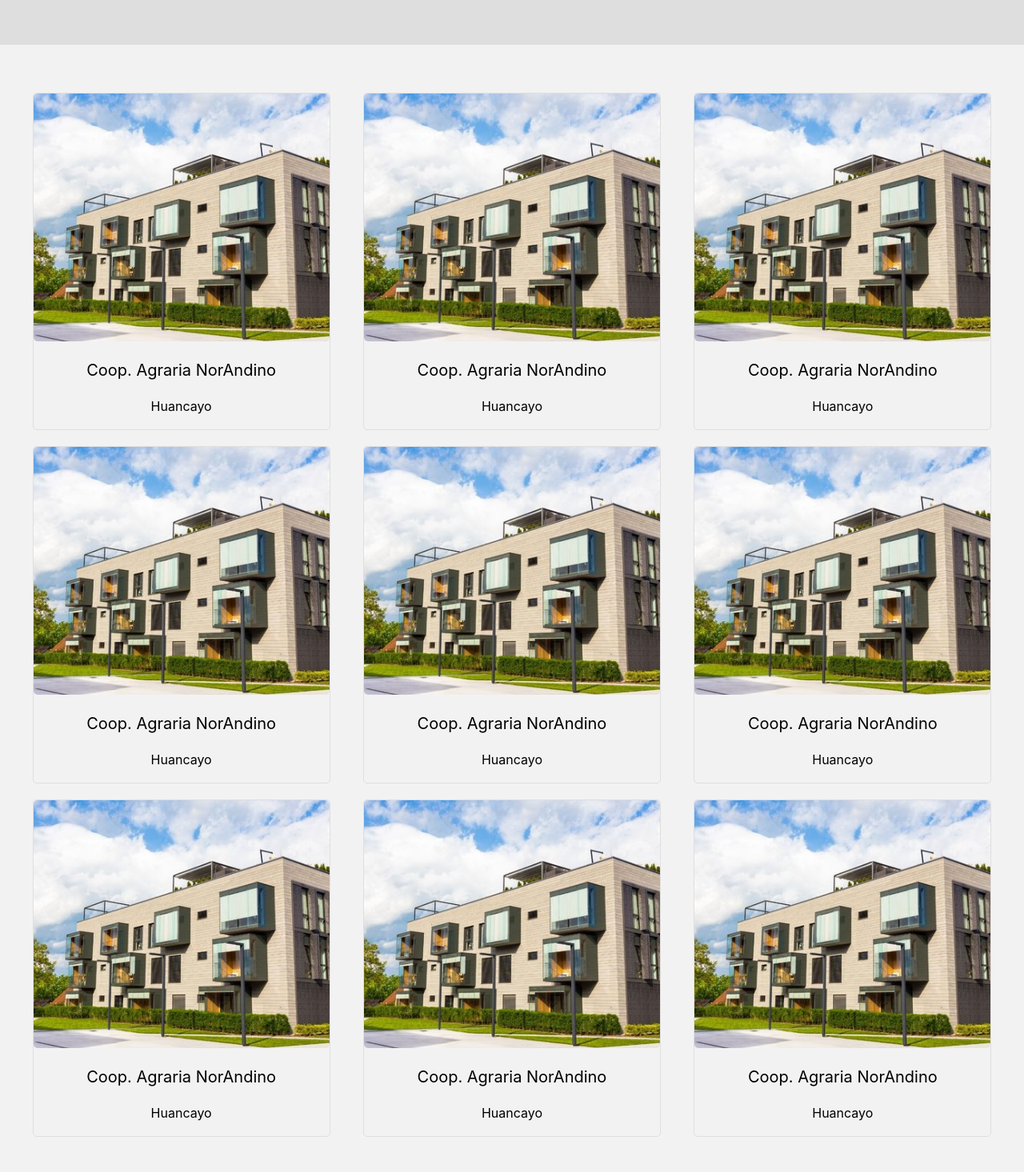
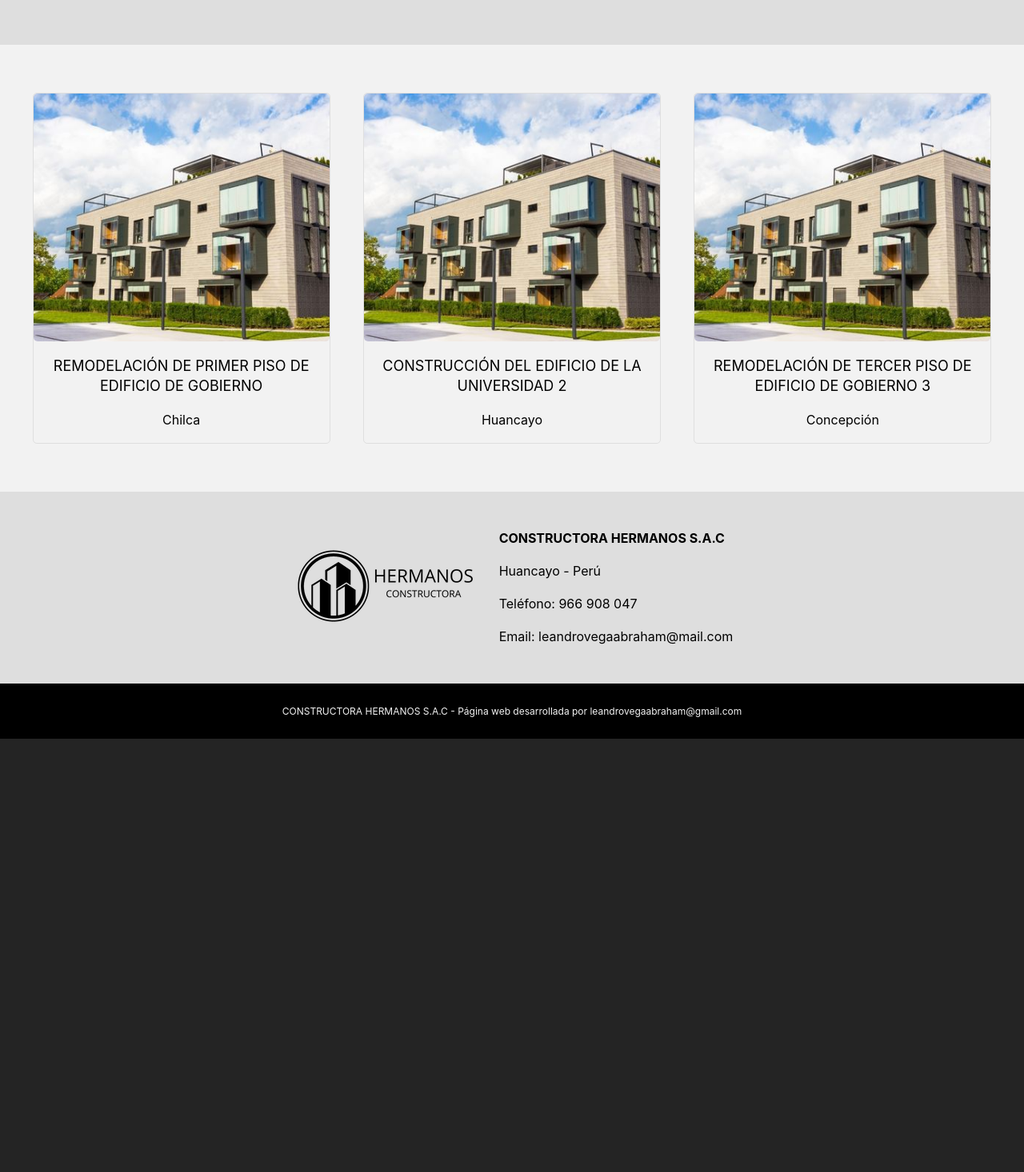
Before and after one commit to leasever/building, a React (Vite) app: page /project in a window 1280 px wide. Shown: the part 704-2170 px from the top of the page at 80% size. After the commit the page ends 1628 px from the top, so only its background shows below. Built offline with nearby package versions, Linux system fonts and the light colour scheme.

Commit message:
update modal and project card

```diff
--- a/src/components/Banner.jsx
+++ b/src/components/Banner.jsx
@@ -1,5 +1,4 @@
 export default function Banner({ image, height, title, description, btnBanner }) {
-  console.log(image)
   return (
     <>
       <div
--- a/src/components/Carousel.jsx
+++ b/src/components/Carousel.jsx
@@ -1,7 +1,6 @@
 import { useEffect, useState } from 'react'
-
-export default function Carousel() {
-  const images = ['SANA_1.jpg', 'SANA_2.jpg', 'SANA_3.jpg', 'SANA_4.jpg', 'SANA_5.jpg', 'SANA_6.jpg']
+export default function Carousel({ imageList }) {
+  const images = imageList
   const [selectedIndex, setSelectedIndex] = useState(0)
   const [selectedImage, setSelectedImage] = useState(images[0])
   const [loaded, setLoaded] = useState(false)
@@ -29,25 +28,23 @@ export default function Carousel() {
     selectNewImage(selectedIndex, images, true)
   }
 
-  const goToImage = (imageIndex) => {
-    setSelectedImage(images[imageIndex])
-    setSelectedIndex(imageIndex)
+  const goToImage = (index) => {
+    setSelectedImage(images[index])
+    setSelectedIndex(index)
   }
   return (
     <>
       <div className="carousel_section">
-        <img src={`/img/SANA/${selectedImage}`} alt="Proyecto" loading="lazy" className={loaded ? 'loaded' : ' '} onLoad={() => setLoaded(true)} />
-        <div className="btn_carousel">
-          <div onClick={previus} className="btn_section">
-            <div className="arrow-left icon"></div>
-          </div>
-          <div onClick={next} className="btn_section">
-            <div className="arrow-right icon"></div>
-          </div>
+        <img src={selectedImage} alt="Proyecto" loading="lazy" className={loaded ? 'loaded' : ' '} onLoad={() => setLoaded(true)} />
+        <div onClick={previus} className="btn_carousel btn_previus">
+          <div className="arrow-left icon"></div>
+        </div>
+        <div onClick={next} className="btn_carousel btn_next">
+          <div className="arrow-right icon"></div>
         </div>
         <div className="dots_carousel">
-          {images.map((_, imageIndex) => (
-            <div key={imageIndex} className={`dot_carrousel_indicator ${selectedIndex === imageIndex ? ' active_dot' : ' '}`} onClick={() => goToImage(imageIndex)}></div>
+          {images.map((_, index) => (
+            <div key={index} className={`dot_carrousel_indicator ${selectedIndex === index ? ' active_dot' : ' '}`} onClick={() => goToImage(index)}></div>
           ))}
         </div>
       </div>
--- a/src/components/Modal.jsx
+++ b/src/components/Modal.jsx
@@ -1,8 +1,15 @@
 import Carousel from './Carousel'
-export default function Modal({ open, onClose }) {
+import projects from '../data/project/projects.json'
+export default function Modal({ open, onClose, projectId }) {
   if (!open) return null
+  const project = projects.find((item) => item.id === projectId)
+  const { images, title, city, customer, year, description } = project
   return (
+    <>
       <div onClick={onClose} className="overlay_modal">
+        <div className="close_btn_modal">
+          <span className="close icon " onClick={onClose}></span>
+        </div>
         <div
           onClick={(e) => {
             e.stopPropagation()
@@ -10,28 +17,28 @@ export default function Modal({ open, onClose }) {
           className="modal_container"
         >
           <div className="carousel_img">
-          <Carousel />
+            <Carousel imageList={images} />
           </div>
 
           <div className="modal_right">
-          <div className="close icon close_btn_modal" onClick={onClose}></div>
             <div className="content_modal">
-            <p>REMODELACIÓN DE PRIMER PISO DE EDIFICIO DE GOBIERNO</p>
+              <p>{title}</p>
               <ul>
                 <li>
-                <strong>Lugar:</strong> Huancayo
+                  <strong>Lugar:</strong> {city}
                 </li>
                 <li>
-                <strong>Cliente:</strong> Universidad de la vida UV
+                  <strong>Cliente:</strong> {customer}
                 </li>
                 <li>
-                <strong>Año de entrega:</strong> 2020
+                  <strong>Año de entrega:</strong> {year}
                 </li>
               </ul>
-            <p>Aquí va puesta la descripción de la promoción si fuera necesario.</p>
+              <p>{description}</p>
             </div>
           </div>
         </div>
       </div>
+    </>
   )
 }
--- /dev/null
+++ b/src/components/ProjectCard.jsx
@@ -0,0 +1,30 @@
+import { useState } from 'react'
+import Modal from './Modal'
+import projects from '../data/project/projects.json'
+
+export default function ProjectCard() {
+  const [openModal, setOpenModal] = useState(false)
+  const [idProject, setIdProject] = useState('')
+  return (
+    <>
+      <Modal open={openModal} onClose={() => setOpenModal(false)} projectId={idProject} />
+      {projects.map((item) => (
+        <div
+          onClick={() => {
+            setOpenModal(true), setIdProject(item.id)
+          }}
+          className="card_project"
+          key={item.id}
+        >
+          <div className="card_img_project">
+            <img src={item.imgPortada} loading="lazy" alt="project urban" />
+          </div>
+          <div className="project_description">
+            <p>{item.title}</p>
+            <p>{item.city}</p>
+          </div>
+        </div>
+      ))}
+    </>
+  )
+}
--- /dev/null
+++ b/src/data/project/projects.json
@@ -0,0 +1,32 @@
+[
+  {
+    "id": "1",
+    "title": "REMODELACIÓN DE PRIMER PISO DE EDIFICIO DE GOBIERNO",
+    "city": "Chilca",
+    "customer": "Local comunal de Chilca",
+    "year": "2019",
+    "description": "Descripción de la obra ejecutada en Chilca",
+    "imgPortada": "/img/SANA/SANA_0.jpg",
+    "images": ["/img/SANA/SANA_1.jpg", "/img/SANA/SANA_2.jpg", "/img/SANA/SANA_3.jpg", "/img/SANA/SANA_4.jpg", "/img/SANA/SANA_5.jpg", "/img/SANA/SANA_6.jpg"]
+  },
+  {
+    "id": "2",
+    "title": "CONSTRUCCIÓN DEL EDIFICIO DE LA UNIVERSIDAD 2",
+    "city": "Huancayo",
+    "customer": "Universidad de la vida UV",
+    "year": "2022",
+    "description": "Descripción de la obra ejecutada en Huancayo",
+    "imgPortada": "/img/SANA/SANA_0.jpg",
+    "images": ["/img/SANA/SANA_1.jpg", "/img/SANA/SANA_2.jpg", "/img/SANA/SANA_3.jpg", "/img/SANA/SANA_4.jpg", "/img/SANA/SANA_5.jpg", "/img/SANA/SANA_6.jpg"]
+  },
+  {
+    "id": "3",
+    "title": "REMODELACIÓN DE TERCER PISO DE EDIFICIO DE GOBIERNO 3",
+    "city": "Concepción",
+    "customer": "Municipalidad de Concepción",
+    "year": "2020",
+    "description": "Descripción de la obra ejecutada en Concepción",
+    "imgPortada": "/img/SANA/SANA_0.jpg",
+    "images": ["/img/SANA/SANA_1.jpg", "/img/SANA/SANA_2.jpg", "/img/SANA/SANA_3.jpg", "/img/SANA/SANA_4.jpg", "/img/SANA/SANA_5.jpg", "/img/SANA/SANA_6.jpg"]
+  }
+]
--- a/src/routes/Home.jsx
+++ b/src/routes/Home.jsx
@@ -4,6 +4,7 @@ import Menu from '../components/Menu'
 import banner from '../data/home/banner.json'
 import categoryServices from '../data/categoryServices.json'
 import Footer from '../components/Footer'
+import ProjectCard from '../components/ProjectCard'
 
 export default function Home() {
   return (
@@ -62,41 +63,15 @@ export default function Home() {
           <div className="body_home_projects">
             <h2>PROYECTOS</h2>
             <div className="section_card_projects">
-              <Link to={'/about'}>
-                <div className="card_project">
-                  <img src="/img/project1.jpg" loading="lazy" alt="project1" />
-                  <div className="project_description">
-                    <p>Coop. Agraria NorAndino</p>
-                    <p>Huancayo</p>
-                  </div>
-                </div>
-              </Link>
-              <Link to={'/about'}>
-                <div className="card_project">
-                  <img src="/img/project1.jpg" loading="lazy" alt="project1" />
-                  <div className="project_description">
-                    <p>Coop. Agraria NorAndino</p>
-                    <p>Huancayo</p>
-                  </div>
-                </div>
-              </Link>
-              <Link to={'/about'}>
-                <div className="card_project">
-                  <img src="/img/project1.jpg" loading="lazy" alt="project1" />
-                  <div className="project_description">
-                    <p>Coop. Agraria NorAndino</p>
-                    <p>Huancayo</p>
-                  </div>
-                </div>
-              </Link>
+              <ProjectCard />
             </div>
 
             <div className="btn_projects">
-              <NavLink to={'/about'}>
+              <Link to={'/project'}>
                 <span className="custom_btn">
                   <p>CONOCER MÁS PROYECTOS</p>
                 </span>
-              </NavLink>
+              </Link>
             </div>
           </div>
         </div>
--- a/src/routes/Project.jsx
+++ b/src/routes/Project.jsx
@@ -1,16 +1,13 @@
-import { useState } from 'react'
 import Banner from '../components/Banner'
 import banner from '../data/project/banner.json'
 import Menu from '../components/Menu'
+import ProjectCard from '../components/ProjectCard'
 import Footer from '../components/Footer'
-import Modal from '../components/Modal'
 
 export default function Project() {
-  const [openModal, setOpenModal] = useState(false)
   return (
     <>
       <Menu />
-      <Modal open={openModal} onClose={() => setOpenModal(false)} />
       <div className="project_section">
         <Banner {...banner} />
         <div className="template_project">
@@ -20,73 +17,10 @@ export default function Project() {
         </div>
         <div className="all_projects">
           <div className="container">
-            <div onClick={() => setOpenModal(true)} className="card_project">
-              <img src="img/project_page_1.jpg" loading="lazy" alt="project urban" />
-              <div className="project_description">
-                <p>Coop. Agraria NorAndino</p>
-                <p>Huancayo</p>
-              </div>
-            </div>
-            <div className="card_project">
-              <img src="img/project_page_1.jpg" loading="lazy" alt="project urban" />
-              <div className="project_description">
-                <p>Coop. Agraria NorAndino</p>
-                <p>Huancayo</p>
-              </div>
-            </div>
-            <div className="card_project">
-              <img src="img/project_page_1.jpg" loading="lazy" alt="project urban" />
-              <div className="project_description">
-                <p>Coop. Agraria NorAndino</p>
-                <p>Huancayo</p>
-              </div>
-            </div>
-            <div className="card_project">
-              <img src="img/project_page_1.jpg" loading="lazy" alt="project urban" />
-              <div className="project_description">
-                <p>Coop. Agraria NorAndino</p>
-                <p>Huancayo</p>
-              </div>
-            </div>
-            <div className="card_project">
-              <img src="img/project_page_1.jpg" loading="lazy" alt="project urban" />
-              <div className="project_description">
-                <p>Coop. Agraria NorAndino</p>
-                <p>Huancayo</p>
-              </div>
-            </div>
-            <div className="card_project">
-              <img src="img/project_page_1.jpg" loading="lazy" alt="project urban" />
-              <div className="project_description">
-                <p>Coop. Agraria NorAndino</p>
-                <p>Huancayo</p>
-              </div>
-            </div>
-            <div className="card_project">
-              <img src="img/project_page_1.jpg" loading="lazy" alt="project urban" />
-              <div className="project_description">
-                <p>Coop. Agraria NorAndino</p>
-                <p>Huancayo</p>
-              </div>
-            </div>
-            <div className="card_project">
-              <img src="img/project_page_1.jpg" loading="lazy" alt="project urban" />
-              <div className="project_description">
-                <p>Coop. Agraria NorAndino</p>
-                <p>Huancayo</p>
-              </div>
-            </div>
-            <div className="card_project">
-              <img src="img/project_page_1.jpg" loading="lazy" alt="project urban" />
-              <div className="project_description">
-                <p>Coop. Agraria NorAndino</p>
-                <p>Huancayo</p>
-              </div>
-            </div>
+            <ProjectCard />
           </div>
         </div>
       </div>
-
       <Footer />
     </>
   )
--- a/src/styles/_main.scss
+++ b/src/styles/_main.scss
@@ -381,30 +381,6 @@ header {
       display: flex;
       justify-content: space-evenly;
       flex-wrap: wrap;
-
-      a {
-        width: 23%;
-
-        border: 1px solid $color-border;
-        border-radius: 5px;
-        margin: 20px 0;
-        text-decoration: none;
-        color: $color-text;
-
-        .card_project {
-          img {
-            object-fit: cover;
-            object-position: center;
-            border-radius: 5px;
-            width: 100%;
-            height: 310px;
-          }
-
-          p:first-child {
-            font-size: 20px;
-          }
-        }
-      }
     }
 
     .btn_projects {
@@ -531,101 +507,138 @@ header {
       display: flex;
       flex-wrap: wrap;
       justify-content: space-around;
-
-      .card_project {
-        width: 30%;
-        margin: 10px;
-        border: 1px solid $color-border;
-        text-align: center;
-        border-radius: 5px;
-        cursor: pointer;
-
-        img {
-          object-fit: cover;
-          object-position: center;
-          border-radius: 5px;
-          width: 100%;
-          height: 310px;
-        }
-
-        p:first-child {
-          font-size: 20px;
-        }
-      }
     }
   }
 }
 
 //end project
+//card project
+.card_project {
+  width: 30%;
+  max-width: 498;
+  margin: 10px;
+  border: 1px solid $color-border;
+  text-align: center;
+  border-radius: 5px;
+  cursor: pointer;
+
+  .card_img_project {
+    height: 310px;
+    max-width: 498px;
+
+    img {
+      object-fit: cover;
+      object-position: center;
+      border-radius: 5px;
+      width: 100%;
+      max-width: 498px;
+      height: 310px;
+    }
+  }
+
+  .project_description {
+    padding: 0 10px;
+    p:first-child {
+      font-size: 18px;
+    }
+  }
+}
+
+.category_card {
+  display: flex;
+  justify-content: space-around;
+  align-items: center;
+  width: 48%;
+  max-width: 628.31px;
+  min-height: 140px;
+  border: solid 1px $color-border;
+  margin: 10px 0;
+  padding: 10px;
+  color: $color-text;
+
+  .category_img_container {
+    aspect-ratio: 1;
+    margin: 10px;
+
+    img {
+      width: 90px;
+      height: 90px;
+      border-radius: 50%;
+    }
+  }
+
+  .description {
+    p:first-child {
+      font-size: 20px;
+    }
+  }
+}
 
 //modal
 .overlay_modal {
   background-color: rgba($color-text, 0.5);
-  position: fixed;
   width: 100%;
   height: 100%;
+  position: fixed;
+  top: 50%;
+  left: 50%;
+  transform: translate(-50%, -50%);
   z-index: 9999;
-  padding: 20px;
+  display: flex;
+  flex-direction: column;
+  align-items: center;
+  justify-content: center;
+
+  .close_btn_modal {
+    max-width: 1000px;
+    height: 40px;
+    width: 95%;
+    display: flex;
+    justify-content: end;
+
+    .close.icon {
+      max-width: 40px;
+      height: 40px;
+      width: 100%;
+
+      transition: 0.5s;
+      background-color: $color-opaque;
+
+      &:hover {
+        background-color: $color-text;
+        color: $color-opaque;
+
+      }
+    }
+
+
+  }
 
   .modal_container {
     max-width: 1000px;
     width: 95%;
     max-height: 460px;
-    position: fixed;
-    top: 50%;
-    left: 50%;
-    transform: translate(-50%, -50%);
     display: flex;
     flex-direction: row;
-
     background-color: $color-opaque;
     padding: 10px;
 
     .carousel_img {
+      position: relative;
       width: 75%;
-      height: 100%;
-      text-align: center;
+      height: 420px;
 
-      img {
-        object-fit: cover;
-        object-position: center;
-        border-radius: 5px;
-        width: 100%;
-        max-height: 420px;
-        min-height: 204px;
-        opacity: 0;
-        transition: 1s;
+    }
 
-        &.loaded {
-          opacity: 1;
-        }
-      }
-    }
 
     .modal_right {
       width: 25%;
 
-      .close_btn_modal {
-        width: 40px;
-        height: 40px;
-        position: fixed;
-        top: 10px;
-        right: 10px;
-        border-radius: 50px;
-        transition: 1s;
-
-        &:hover {
-          background-color: $color-opaque;
-          border: solid 1px;
-        }
-      }
-
       .content_modal {
-        display: flex;
-        flex-direction: column;
         min-height: 200px;
         padding: 0 20px;
         margin-bottom: 10px;
+        text-align: left;
 
         p:first-child {
           font-size: 18px;
@@ -642,44 +655,56 @@ header {
 }
 
 //fin modal
+
 //carousel
 .carousel_section {
-  position: relative;
+  width: 100%;
+  height: 100%;
+
+  img {
+    object-fit: cover;
+    object-position: center;
+    border-radius: 5px;
+    width: 100%;
+    height: 100%;
+    opacity: 0;
+    transition: 1s;
+
+    &.loaded {
+      opacity: 1;
+    }
+  }
 
   .btn_carousel {
     position: absolute;
+    z-index: 9998;
+    display: flex;
+    align-items: center;
+    justify-content: center;
+    top: 0;
     height: 100%;
-    width: 100%;
-    display: flex;
-    justify-content: space-between;
-    align-items: center;
-    top: 0;
+    width: 50px;
+    transition: 0.5s ease;
+    background-color: rgba($color-opaque, 0.2);
 
-    .btn_section {
-      display: flex;
-      align-items: center;
-      justify-content: space-around;
-      height: 100%;
-      width: 100px;
-      transition: 0.5s ease;
-      background-color: rgba($color-opaque, 0.2);
+    &:hover {
+      background-color: rgba($color-opaque, 0.5);
+    }
+  }
 
-      &:hover {
-        background-color: rgba($color-opaque, 0.3);
-      }
-    }
+  .btn_next {
+    right: 0;
   }
 
   .dots_carousel {
     position: absolute;
     display: flex;
     justify-content: center;
-    align-items: flex-end;
-    top: 0;
     width: 100%;
-    height: 100%;
-    padding-bottom: 10px;
-    z-index: 9999;
+    height: 15px;
+    z-index: 9998;
+    bottom: 0;
+    margin-bottom: 10px;
 
     .dot_carrousel_indicator {
       width: 15px;
@@ -688,10 +713,12 @@ header {
       background: $color-text;
       cursor: pointer;
       margin: 0 5px;
-      border: solid 1px;
+      // border: solid 1px;
       margin-bottom: 5px;
+      transition: 0.5s;
 
-      &.active_dot {
+      &.active_dot,
+      &:hover {
         background: $color-secondary;
       }
     }
@@ -827,30 +854,30 @@ footer {
 }
 
 @media only screen and (max-width: 992px) {
-  .project_section {
-    .all_projects {
-      .container {
-        .card_project {
-          width: 45%;
-        }
-      }
-    }
+  .card_project {
+    width: 45%;
   }
 
   .overlay_modal {
     .modal_container {
       flex-direction: column;
-      padding: 0px;
+      align-items: center;
       overflow-y: scroll;
+      overflow-x: hidden;
       touch-action: pan-y;
 
+      .close_btn_modal {
+        top: -20px;
+        right: -20px;
+        overflow: visible;
+      }
+
       .carousel_img {
-        width: 100%;
-        padding: 10px;
+        width: 97%;
       }
 
       .modal_right {
-        padding-left: 10px;
+        margin-top: 10px;
         width: 100%;
 
         .content_modal {
@@ -913,14 +940,6 @@ footer {
         width: 100%;
       }
     }
-
-    .body_home_projects {
-      .section_card_projects {
-        a {
-          width: 46%;
-        }
-      }
-    }
   }
 
   .about_container {
@@ -963,25 +982,11 @@ footer {
 }
 
 @media only screen and (max-width: 576px) {
-  .body_home_projects {
-    .section_card_projects {
-      a {
-        width: 100%;
-      }
-    }
+  .card_project {
+    width: 100%;
   }
 
   .section_footer {
     flex-direction: column;
   }
-
-  .project_section {
-    .all_projects {
-      .container {
-        .card_project {
-          width: 100%;
-        }
-      }
-    }
-  }
 }
```
Also changed, not shown: public/img/SANA/SANA_0.jpg (added), public/img/project_modal_1.jpg (deleted). Lines whose indentation alone changed are shown as unchanged.
